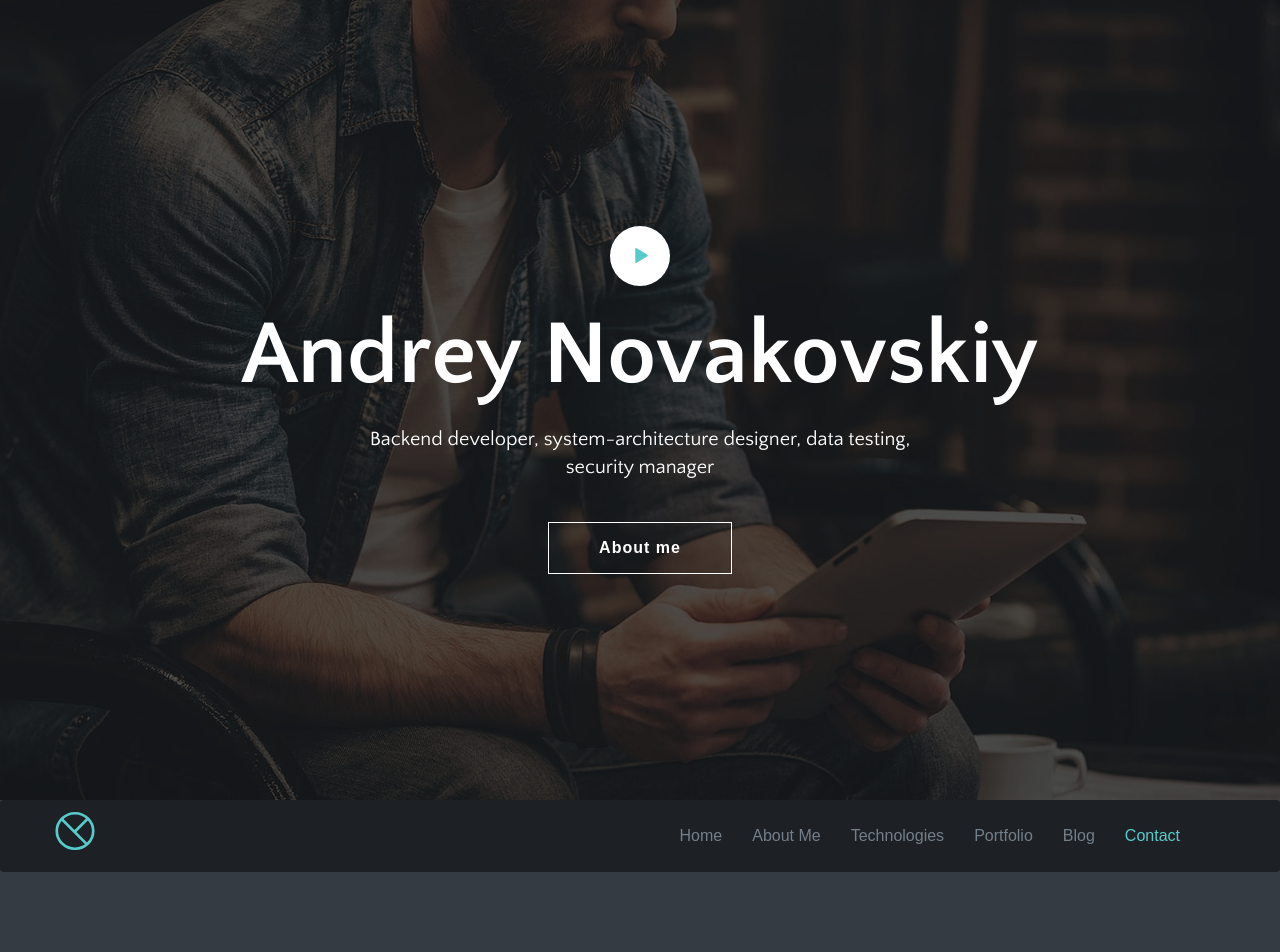
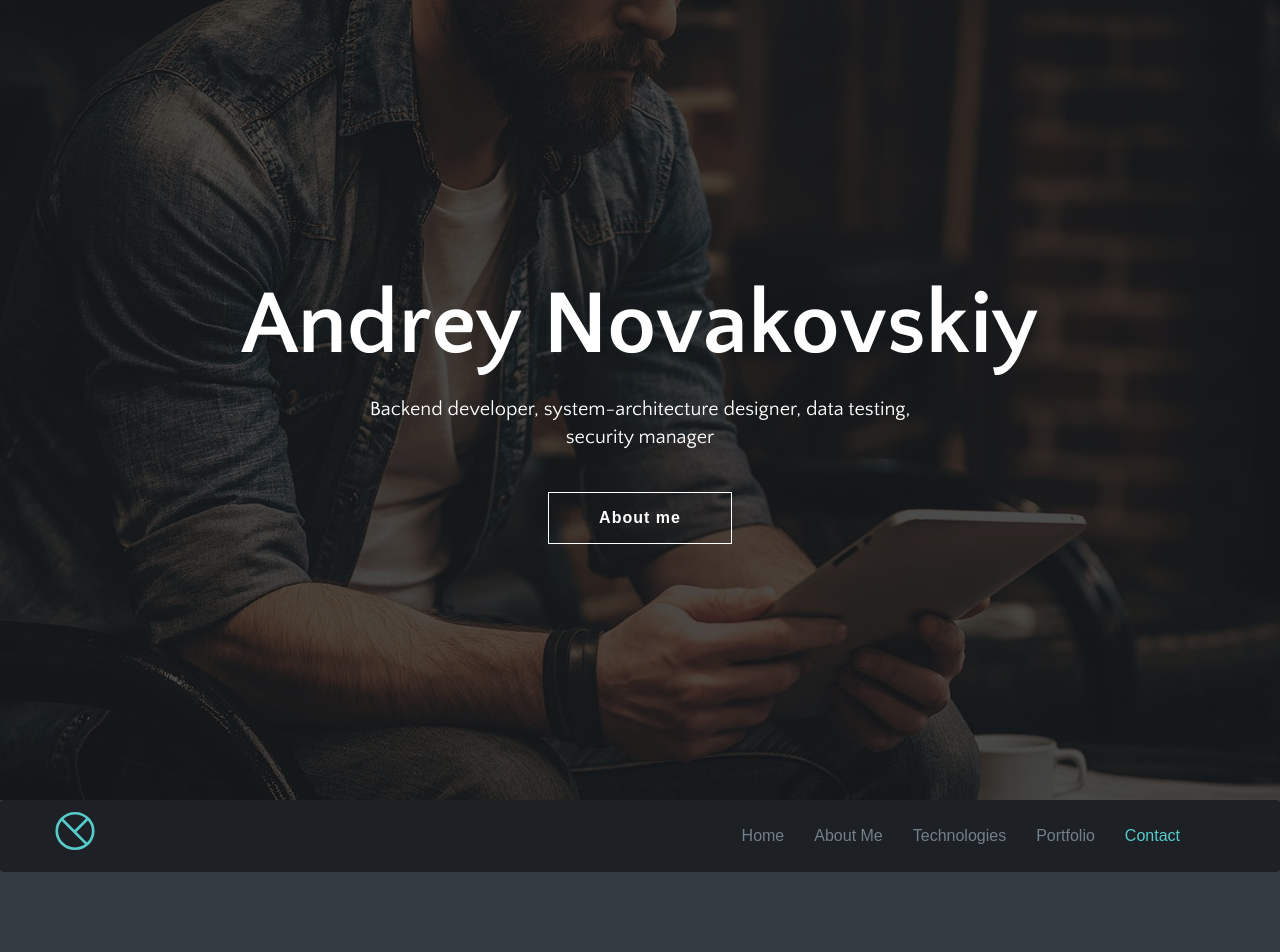
Before and after one commit to teheidoma/prort, a plain HTML site: page index.html in a window 1280 px wide. Shown: the top 952 px of the page. Drawn offline with Linux system fonts and the light colour scheme; files whose address does not match are found by name; a web font is replaced by a local one.

Commit message:
add linebreaks and change description

```diff
--- a/index.html
+++ b/index.html
@@ -3,9 +3,7 @@
 
 <head>
     <meta http-equiv="Content-Type" content="text/html; charset=UTF-8">
-    <meta name="description" content="Meghna One page parallax responsive HTML Template ">
-
-    <meta name="author" content="Muhammad Morshed">
+    <meta name="description" content="personal portfolio">
 
     <title>Andrey Novakovskiy</title>
 
@@ -58,10 +56,10 @@ Welcome Slider
 
 <section class="hero-area">
     <div class="block">
-        <div class="video-button">
-            <i class="tf-ion-play"></i>
-
-        </div>
+<!--        <div class="video-button">-->
+<!--            <i class="tf-ion-play"></i>-->
+<!---->
+<!--        </div>-->
         <h1>Andrey Novakovskiy</h1>
         <p>Backend developer, system-architecture designer, data testing, security manager</p>
         <a data-scroll href="#services" class="btn btn-transparent">About me</a>
@@ -103,7 +101,6 @@ Welcome Slider
                 <li><a data-scroll href="#about">About Me</a></li>
                 <li><a data-scroll href="#services">Technologies</a></li>
                 <li><a data-scroll href="#portfolio">Portfolio</a></li>
-                <li><a data-scroll href="#blog">Blog</a></li>
                 <li><a data-scroll href="#contact-us">Contact</a></li>
             </ul>
         </nav>
@@ -140,6 +137,7 @@ End Fixed Navigation
                         <p>I active work with kotlin/java.
                             In additional i can work with:
                             scala, python, lua
+                            <br>
                         </p>
                     </div>
                 </div>
@@ -174,6 +172,7 @@ End Fixed Navigation
                         <p>
                             SQL: MySql, Postgres, H2 <br>
                             NoSQL: Redis, Cassandra, MongoDB
+                            <br>
                         </p>
                     </div>
                 </div>
```
